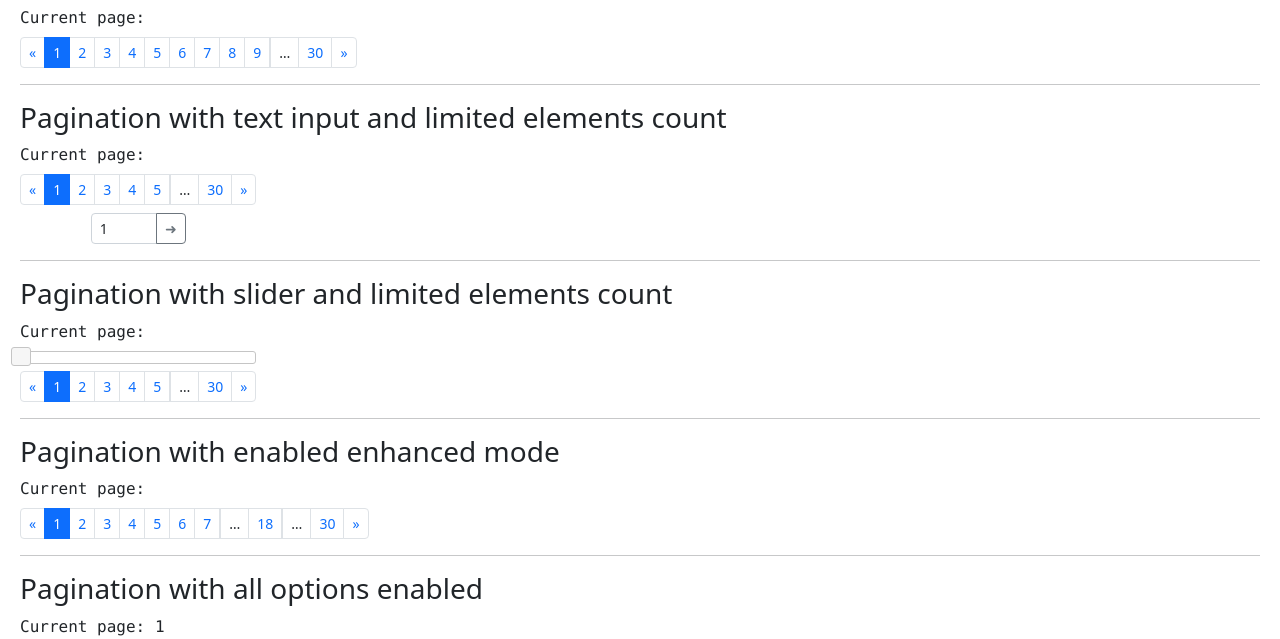
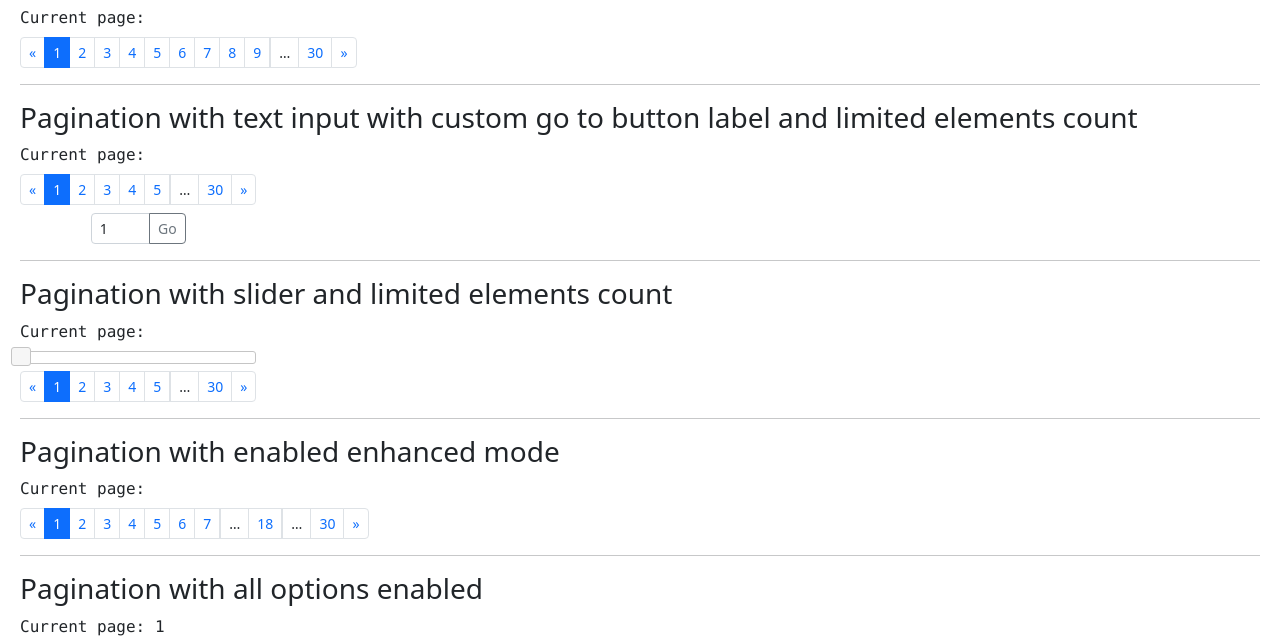
Before and after one commit to Scalesoft/s-pagination, a website: page index.html in a window 1280 px wide. Shown: the part 117-756 px from the top of the page. Drawn offline with nearby package versions, Linux system fonts and the light colour scheme.

Commit message:
Added control if goToButtonLabel is defined

```diff
--- a/index.html
+++ b/index.html
@@ -34,7 +34,7 @@
     </div>
     <hr/>
 
-    <h3>Pagination with text input and limited elements count</h3>
+    <h3>Pagination with text input with custom go to button label and limited elements count</h3>
     <div>
         <samp>
             <span>Current page:</span>
@@ -130,7 +130,7 @@
             pageClickCallback: pageClick2,
             maxVisibleElements: 9,
             showInput: true,
-            goToButtonLabel: "&#10140;\n",
+            goToButtonLabel: "Go",
             inputTitle: "Go to page"
         });
         pagination2.make(itemsCount, itemsOnPage);
@@ -155,7 +155,6 @@
             pageClickCallback: pageClickAll,
             callPageClickCallbackOnInit: true,
             showInput: true,
-            goToButtonLabel: "&#10140;\n",
             showSlider: true,
             enhancedMode: true,
             maxVisibleElements: 20,
@@ -180,7 +179,6 @@
             pageClickCallback: pageClick5,
             callPageClickCallbackOnInit: true,
             showInput: true,
-            goToButtonLabel: "&#10140;\n",
             showSlider: true,
             enhancedMode: true,
             maxVisibleElements: 20,
--- a/src/pagination.ts
+++ b/src/pagination.ts
@@ -248,7 +248,7 @@ class Pagination {
             .attr("type", "button")
             .addClass("btn")
             .addClass("btn-outline-secondary")
-            .append(this.options.goToButtonLabel)
+            .append(this.options.goToButtonLabel === undefined ? "&#10140;" : this.options.goToButtonLabel)
             .click(this.onGoToPageButtonClick.bind(this));
 
         $(goToPageIcon)
```
Also changed, not shown: README.md, dist/pagination.esm.js, dist/pagination.js.
